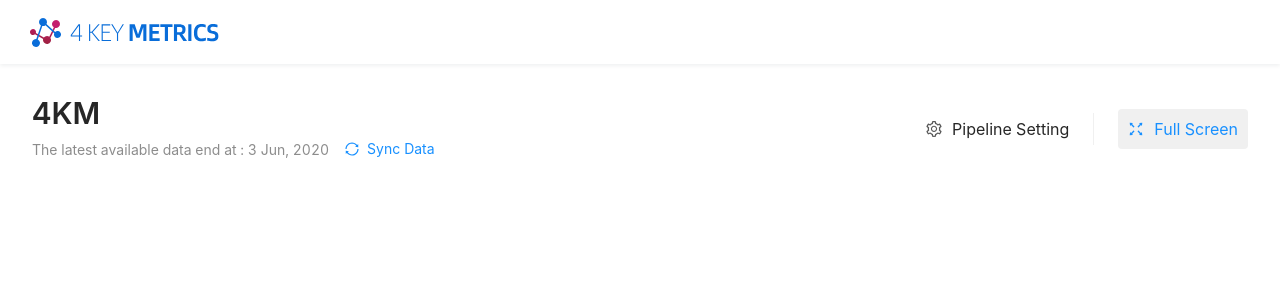
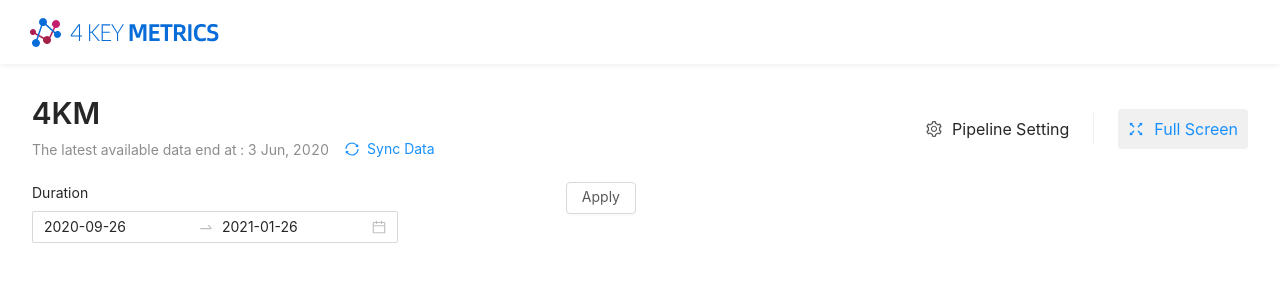
Before and after one commit to thoughtworks/metrik, a React app: page / in a window 1280 px wide. Shown: the top 300 px of the page. Built offline with nearby package versions, Linux system fonts and the light colour scheme.

Commit message:
[#99][Rui][Feat] create date picker

```diff
--- /dev/null
+++ b/src/constants/date-format.ts
@@ -0,0 +1 @@
+export const dateFormatYYYYMMDD = "YYYY-MM-DD";
--- a/src/dashboard/PageDashboard.tsx
+++ b/src/dashboard/PageDashboard.tsx
@@ -1,15 +1,15 @@
 import React from "react";
 import { SettingOutlined, FullscreenOutlined, SyncOutlined } from "@ant-design/icons";
-import { Typography, Button } from "antd";
+import { Typography, Button, DatePicker, Row, Col, Form } from "antd";
 import { SECONDARY_COLOR, PRIMARY_COLOR } from "../constants/styles";
 import { css } from "@emotion/react";
+import moment from "moment";
+import { dateFormatYYYYMMDD } from "../constants/date-format";
 
 const { Text, Title } = Typography;
+const { RangePicker } = DatePicker;
 
 const containerStyles = css({
-	display: "flex",
-	alignItems: "center",
-	justifyContent: "space-between",
 	padding: "29px 32px",
 });
 
@@ -42,11 +42,18 @@ const fullScreenIconStyles = css({
 	color: PRIMARY_COLOR,
 });
 
+const headerStyles = css({
+	display: "flex",
+	alignItems: "center",
+	justifyContent: "space-between",
+});
+
 const fullScreenTextStyles = css({ marginLeft: 10, color: PRIMARY_COLOR });
 
 export const PageDashboard = () => {
 	return (
 		<div css={containerStyles}>
+			<div css={headerStyles}>
 				<div>
 					<Title level={2} style={{ marginBottom: 0 }}>
 						4KM
@@ -69,5 +76,25 @@ export const PageDashboard = () => {
 					</span>
 				</div>
 			</div>
+			<Form layout={"vertical"} css={{ marginTop: 16 }}>
+				<Row gutter={8} wrap={false}>
+					<Col span={8}>
+						<Form.Item label="Duration" name="duration">
+							<RangePicker
+								format={dateFormatYYYYMMDD}
+								clearIcon={false}
+								defaultValue={[
+									moment(new Date(), dateFormatYYYYMMDD).startOf("day"),
+									moment(new Date(), dateFormatYYYYMMDD).endOf("day").subtract(4, "month"),
+								]}
+							/>
+						</Form.Item>
+					</Col>
+					<Col span={4} style={{ textAlign: "right" }}>
+						<Button>Apply</Button>
+					</Col>
+				</Row>
+			</Form>
+		</div>
 	);
 };
```
Lines whose indentation alone changed are shown as unchanged.
